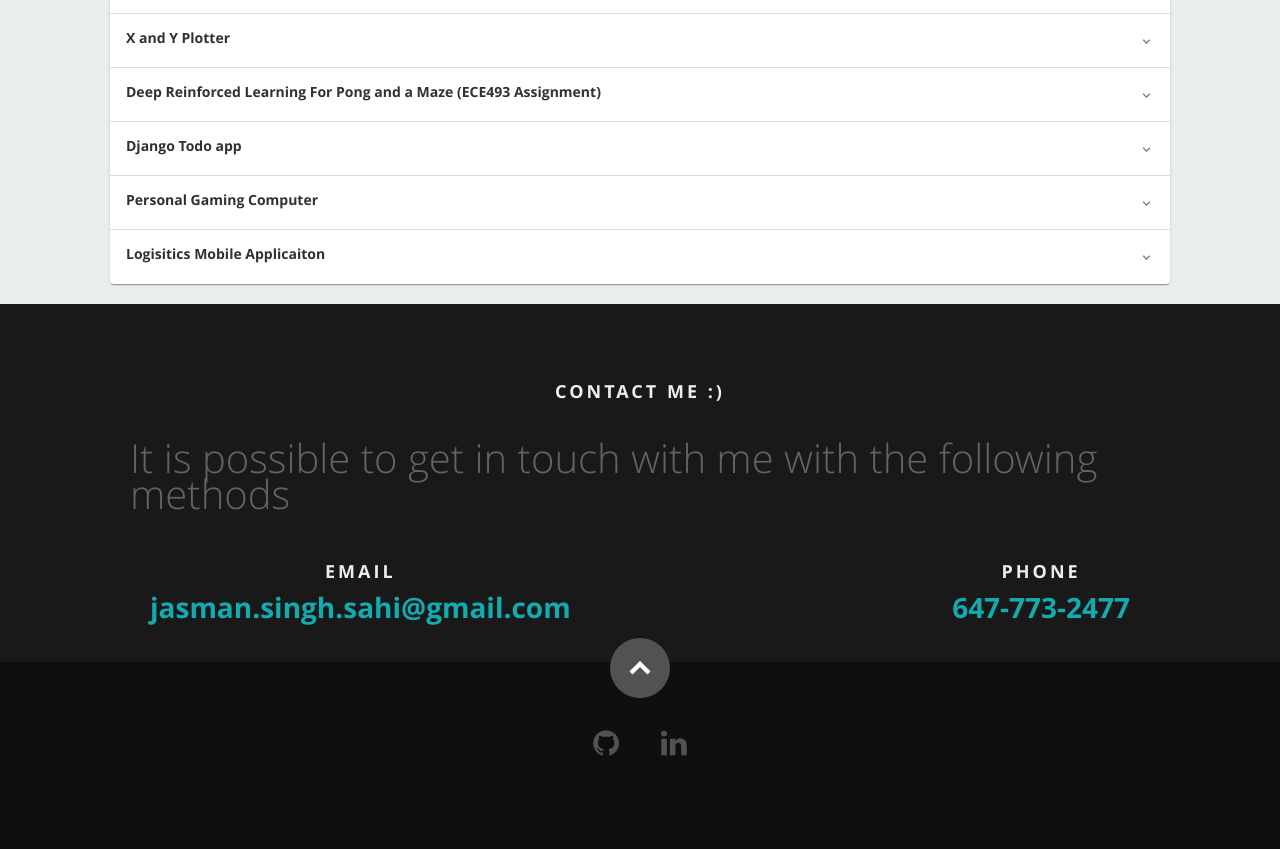
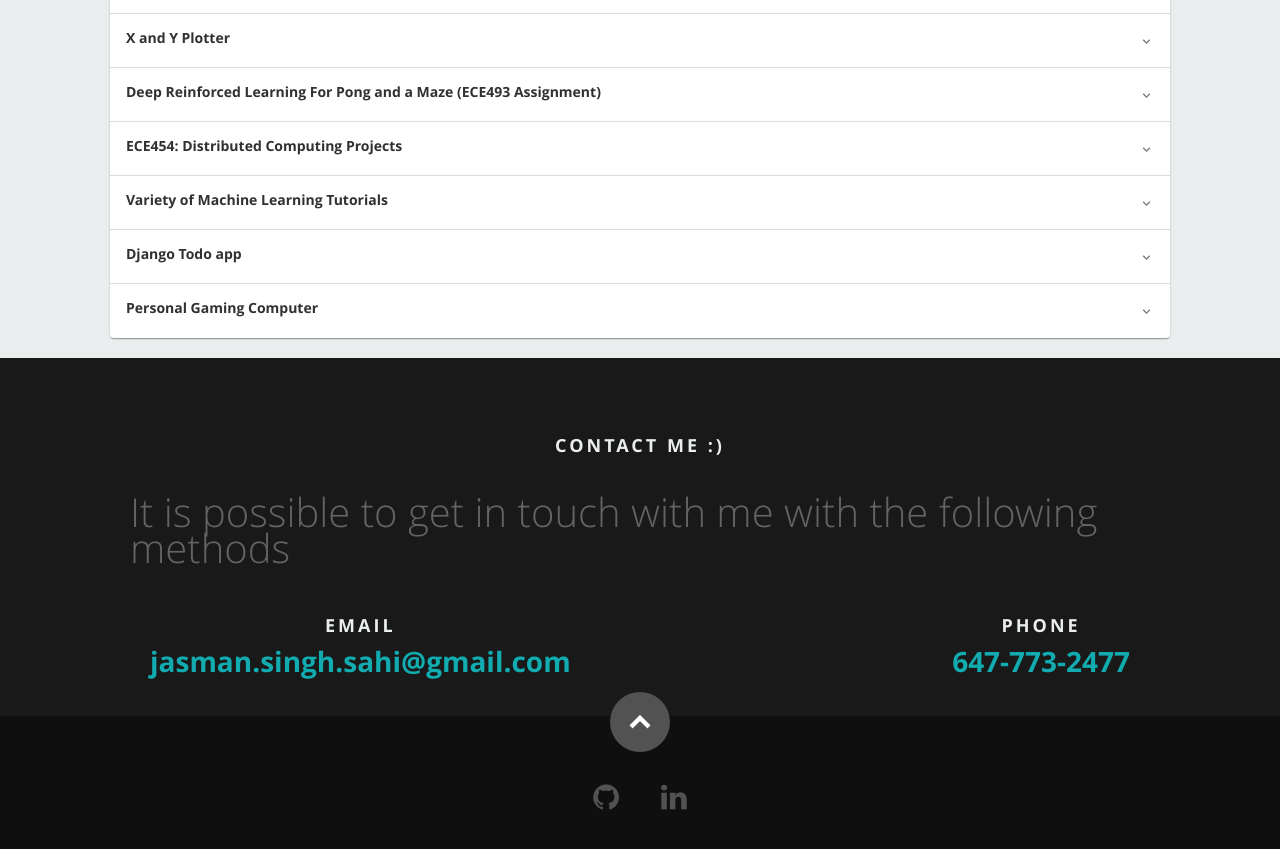
Before and after one commit to Jas1999/PortfolioWebsite, a React (Create React App) app: page / in a window 1280 px wide. Shown: the part 5640-6489 px from the top of the page. Built offline with nearby package versions, Linux system fonts and the light colour scheme.

Commit message:
portfolio updated

```diff
--- a/src/components/portfolio.js
+++ b/src/components/portfolio.js
@@ -1,5 +1,5 @@
 import React, { Component } from 'react';
-import {Accordion,AccordionSummary,AccordionDetails,Typography} from '@material-ui/core/';
+import { Accordion, AccordionSummary, AccordionDetails, Typography } from '@material-ui/core/';
 import ExpandMoreIcon from '@material-ui/icons/ExpandMore';
 
 
@@ -21,54 +21,60 @@ export default class Header extends Component {
 
 
     var Projects = [
-    {title: "PDF Data Mining and Budgeting Analysis",
-    Details:  `The goal of this project was to reduce the amount of time it takes me to check my monthly budget and organize my expenses based on category. I accomplished this
-    initially by creating a python script that read banking pdfs and with regex to get a pandas data frame. I used this data to graph and used to sum the data.
-    This was useful on the banking statements which came bimonthly to improve on this I used the current data to train a Random Forest Classification model with
-    word vectorization, so I could predict the category of a expense. Through this I am able to apply my summations directly on banking csvs instead of waiting for then
-    statements. I enjoyed this project since I was able to apply my knowledge without having a tutorial as a guideline and figure out gaps in my knowledge about machine learning.
-    Along with this this was a project I could actually use which makes a project more interesting to work on. ` },
-    {title: "LSTM Stock Predictor",
-    Details: `Created a stock predictor using a LSTM model which was created and trained with Keras and Tensorflow in python, with data being pulled from a API.
-    For this project I used various resources and it I took multiple breaks in it to make sure I was limiting the amount of blind copying needed. I rarely add
-    projects I completed following a tutorial because it is hard to check if you actually learned the content or just copied it. But for this one by using different
-    tutorals I was able to learn various method. Furthermore this project got me to look at stock analysis in more depth and learn more about it.` },
-    {title: "Reddit and Weather Dashboard",
-    Details: `The goal of this project was to make a webapp to limit the amount of time I spend on my phone. Along with improving my Reactjs and Flask skills.
-    So using the reddit and open weather API I fetched the information from the frontend to display and have open in the background.
-    To limit looking at my phone for reddit and the weather I made a webapp with Reactjs and Flask.`},
-    {title: "Internet Analysis",
-    Details:  `This was a group project in my database systems course . I was responsible for the data science component since it was group based.
-    In this I aided in designing and implementing an Entity-Relationship  model in 3nf normalization for internet traffic datasets from Kaggle in MySQL.
-    Analyzed data in Jupyter notebook looking at the correlation and generating questions of what to ask the data. Using the data given I setup a classification for detecting
-    the type of actack occuring in the connection using a DecisionTreeClassifier model.`},
-    {title: "X and Y Plotter",
-    Details:  ` Project created for a project course that taught hardware design skills using a TI MSP430 Launchpad board. Using diptrace created a schematic and PCB design for custom IO.
-     Then solidered parts on to it and wrote the code for the project in C. Project taught me how to solider, debug hardware issues and how to design a piece of hardward.`},
+      {
+        title: "PDF Data Mining and Budgeting Analysis",
+        Details: `The goal of this project was to reduce the amount of time it takes me to check my monthly budget and organize my expenses based on category. I accomplished this initially by creating a python script that read banking pdfs and with regex to get a pandas data frame. I used this data to graph and used to sum the data. This was useful on the banking statements which came bimonthly to improve on this I used the current data to train a Random Forest Classification model with word vectorization, so I could predict the category of a expense. Through this I am able to apply my summations directly on banking csvs instead of waiting for then statements. I enjoyed this project since I was able to apply my knowledge without having a tutorial as a guideline and figure out gaps in my knowledge about machine learning. Along with this this was a project I could actually use which makes a project more interesting to work on. `
+      },{
+        title: "LSTM Stock Predictor",
+        Details: `Created a stock predictor using a LSTM model which was created and trained with Keras and Tensorflow in python, with data being pulled from a API. For this project I used various resources and it I took multiple breaks in it to make sure I was limiting the amount of blind copying needed. I rarely add projects I completed following a tutorial because it is hard to check if you actually learned the content or just copied it. But for this one by using different tutorals I was able to learn various method. Furthermore this project got me to look at stock analysis in more depth and learn more about it.`
+      },{
+        title: "Reddit and Weather Dashboard",
+        Details: `The goal of this project was to make a webapp to limit the amount of time I spend on my phone. Along with improving my Reactjs and Flask skills. So using the reddit and open weather API I fetched the information from the frontend to display and have open in the background. To limit looking at my phone for reddit and the weather I made a webapp with Reactjs and Flask.`
+      },{
+        title: "Internet Analysis",
+        Details: `This was a group project in my database systems course . I was responsible for the data science component since it was group based. In this I aided in designing and implementing an Entity-Relationship  model in 3nf normalization for internet traffic datasets from Kaggle in MySQL. Analyzed data in Jupyter notebook looking at the correlation and generating questions of what to ask the data. Using the data given I setup a classification for detecting the type of actack occuring in the connection using a DecisionTreeClassifier model.`
+      },{
+        title: "X and Y Plotter",
+        Details: `Project created for a project course that taught hardware design skills using a TI MSP430 Launchpad board. Using diptrace created a schematic and PCB design for custom IO. Then solidered parts on to it and wrote the code for the project in C. Project taught me how to solider, debug hardware issues and how to design a piece of hardward.`
+      },{
+        title: "Deep Reinforced Learning For Pong and a Maze (ECE493 Assignment)",
+        Details:`Implemented and tested with the following models Actor-Critic, DQN, Q-Learning and Sarsa on the game Pong volley game (Environment created with starter code) and a custom maze environment, which was done using the OpenAI Baseline Library.`
 
-    {title: "Deep Reinforced Learning For Pong and a Maze (ECE493 Assignment)",
+      },{title: "ECE454: Distributed Computing Projects",
       Details:
-     `Implemented and tested with the following models Actor-Critic, DQN, Q-Learning and Sarsa on the game
-     Pong volley game (Environment created with starter code) and a custom maze environment, which was done
-     using the OpenAI Baseline Library.`
 
+        `ECE 454 Assignments: (all of the assignments were  Java)
+        A1 Thrift RPC, setup frontend and backend layers for load balancing Bcrypt key derivation function
+        A2 Spark and Hadoop to organize movie data
+        A3 Apache ZooKeeper, determine replicas and detecting crashes, for key-value service
+        A4 Kafka Streams process messages and output, pub sub model`
       },
-    {title: "Django Todo app",
+      {
+        title: "Variety of Machine Learning Tutorials",
         Details:
-     "Django + ReactJS todo app expanded on tutorial and code up on github"
-    },
-     {title: "Personal Gaming Computer",
+          "Various machine learning tutorials I have completed, usually commenting on the code along the way to gain a deeper understanding (most are done TensorFlow and SciKit learn):"
+          + "Project list:\r\n "
+          + `OpenCV: tutorial on youtube covered basics and Simpsons classification at the end using TensorFlow
+          review polarity
+          ML titanic
+          sentiment labeled sentences
+          used car prices
+          housing prediction
+          covid mortality related to diet prediction
+          fruit 360 classification
+          digits classification
+          boat image classification with CNN`
+      },{
+        title: "Django Todo app",
+        Details:"Django + ReactJS todo app expanded on tutorial and code up on github"
+      },{
+        title: "Personal Gaming Computer",
         Details:
           `My first project and the one that led me to be interested in technology.
-    Specs: CPU: intel 4790 i7 GPU: 780 6GBRAM: 16 GB DDR3 Storage: 500 GB ssd + 250 GB ssd`,
+          Specs: CPU: intel 4790 i7 GPU: 780 6 GB RAM: 16 GB DDR3 Storage: 500 GB ssd + 250 GB ssd`,
         Extra: "Favorite PC games: Asseto coursa, Total War Shogun 2, Witcher 3"
 
-    },
-    {title: "Logisitics Mobile Applicaiton ",
-    Details:  `This project is still in progress, but its a moblie application I am writing in Kotlin in android studio with my brother
-    for tracking driver loads and truck metrics, we are still working on the features and are planning on using Google Firebase for the backend.`},
-    ]
-
+      } ]
     /*
 
     {title: "ECE454: Distributed Computing Projects",
@@ -104,8 +110,8 @@ export default class Header extends Component {
             */
           }
 
-        <br/>
-        <br/>
+          <br />
+          <br />
           <p>
             These are my favorite projects, some of them have been uploaded to github others I felt didn't add enough value, but I still found them useful
           </p>
@@ -146,11 +152,11 @@ export default class Header extends Component {
                   <h4>{project.title}</h4>
                 </AccordionSummary>
                 <AccordionDetails>
-                        <p style={{textAlign:"left"}}>
-                       {project.Details}
-                       <br/>
+                  <div style={{ textAlign: "left" }}>
+                    {project.Details.split('\n').map(str => <>{str} <br /> </>)}
+                    <br />
                     {project.Extra}
-                       </p>
+                  </div>
 
                 </AccordionDetails>
               </Accordion>
```
Lines whose indentation alone changed are shown as unchanged.
